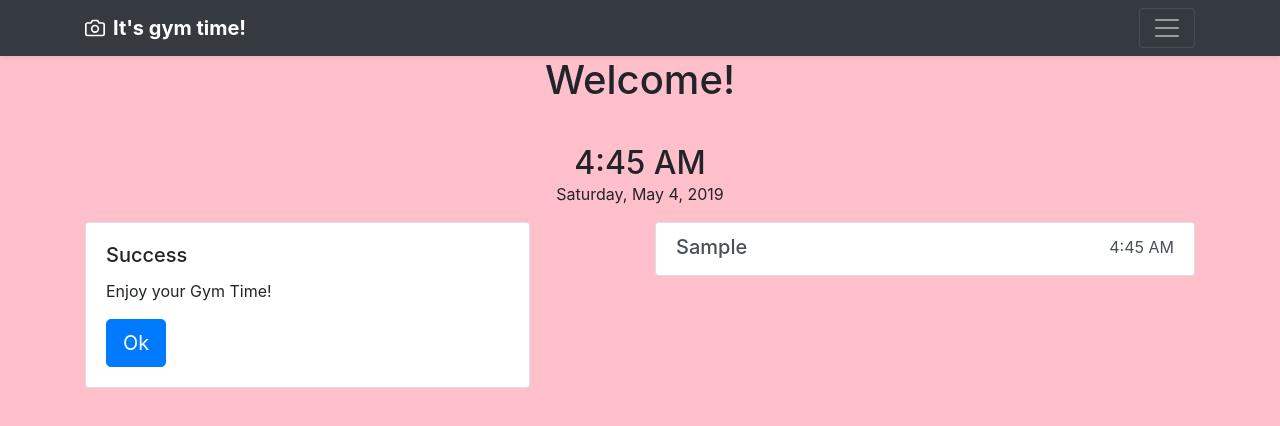
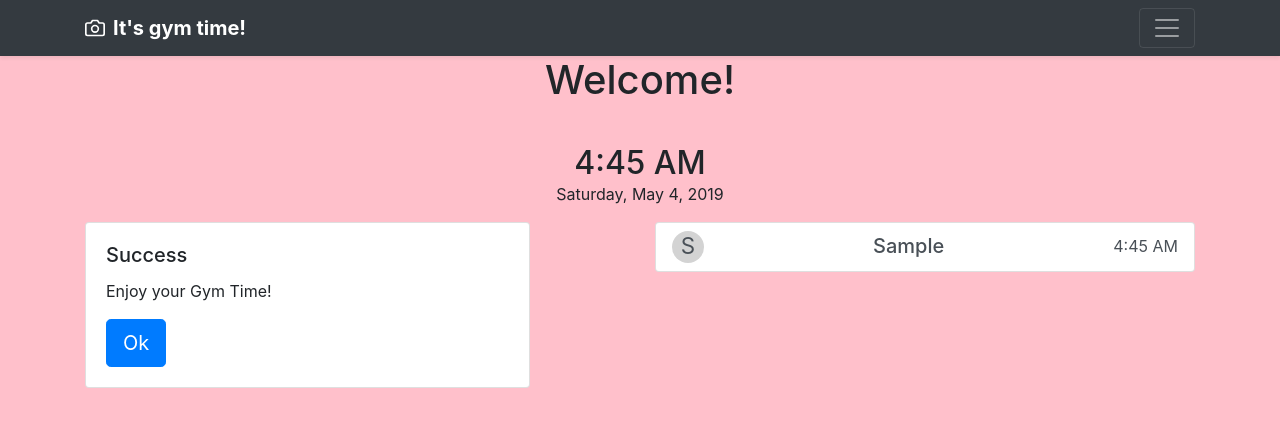
Before and after one commit to rmhdev/gym-time, a Vue app: page / in a window 1280 px wide. Both pictures are taken after typing "Sample" into the empty fields and a click on the button "Check-in". Shown: the top 426 px of the page. Built offline with nearby package versions, Linux system fonts and the light colour scheme.

Commit message:
Show customer initials, and improve styles

```diff
--- a/src/components/Customer.vue
+++ b/src/components/Customer.vue
@@ -1,7 +1,12 @@
 <template>
     <a :class="customerClass" @click.prevent="toggle" href="#">
         <div class="d-flex w-100 justify-content-between">
-            <h5 class="gym-customer-name mb-1">
+            <span class="gym-customer-initials" aria-hidden="true">
+                <span class="gym-customer-initials-value">
+                    {{ customer.name.initials() }}
+                </span>
+            </span>
+            <h5 class="gym-customer-name">
                 {{ customer.name.value }}
             </h5>
             <time class="gym-customer-checkin text-nowrap" :datetime="customer.checkIn().toISOString()">
@@ -25,12 +30,13 @@
             renderCheckinTime() {
                 return (new TimeFormatter()).format(this.customer.checkIn());
             },
+            isSelected() {
+                return this.$store.getters.isCheckoutCustomer({id: this.customer.id.value });
+            },
             customerClass() {
                 return this.customClass
-                    + (this.$store.getters.isCheckoutCustomer({id: this.customer.id.value })
-                        ? ' gym-customer-selected'
-                        : ''
-                    );
+                    + (this.isSelected ? ' gym-customer-selected' : '')
+                ;
             }
         },
         methods: {
--- a/src/domain/model/customer/CustomerName.js
+++ b/src/domain/model/customer/CustomerName.js
@@ -21,6 +21,9 @@ class CustomerName {
         }
         this.value = name;
     }
+    initials() {
+        return String.fromCodePoint(this.value.codePointAt(0)).toUpperCase();
+    }
     static create(value = null) {
         return new CustomerName(value);
     }
--- a/src/styles/main.scss
+++ b/src/styles/main.scss
@@ -3,3 +3,70 @@
 body {
   background-color: pink;
 }
+
+.gym-customers {
+
+  .list-group-item {
+    padding: 0.50rem 1.00rem;
+    line-height: 1.90rem;
+  }
+
+  .gym-customer {
+
+    .gym-customer-name {
+      margin-bottom: 0;
+      line-height: 1.90rem;
+    }
+
+    .gym-customer-initials {
+      border-radius: 50%;
+      font-size: 1.4rem;
+      width: 2.0rem;
+      height: 2.0rem;
+      line-height: 1.90rem;
+      text-align: center;
+      background-color: lightgrey;
+    }
+
+    &:hover {
+      .gym-customer-initials {
+        background-color: $secondary;
+        color: $white;
+
+        .gym-customer-initials-value {
+          display: none;
+        }
+        &:after {
+          content: '✓';
+          color: white;
+        }
+      }
+    }
+
+    &.gym-customer-selected {
+      .gym-customer-initials {
+        background-color: $secondary;
+        color: $white;
+
+        &:after {
+          content: '✓';
+          color: white;
+        }
+      }
+      &:hover {
+        .gym-customer-initials {
+          background-color: $warning;
+          color: $white;
+
+          &:after {
+            content: '×';
+            color: $gray-700;
+          }
+        }
+      }
+      .gym-customer-initials-value {
+        display: none;
+      }
+    }
+  }
+}
```
Also changed, not shown: 1 other file (tests, documents, lock files or other folders).
